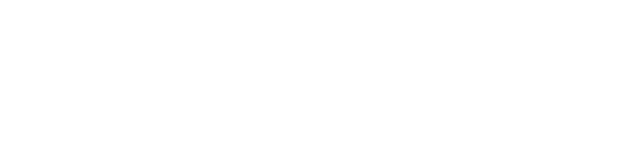
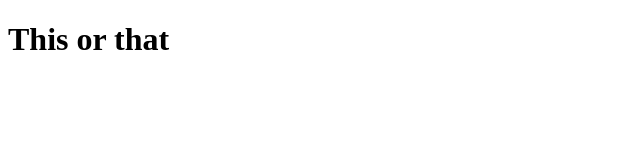
Before and after one commit to Anouchka-M/my-super-website, a plain HTML site: page index.html in a window 1280 px wide. Shown: the whole page, without its empty margins (0-640 px from the left). Drawn offline with Linux system fonts and the light colour scheme.

Commit message:
Ajout d'une balise h

```diff
--- a/index.html
+++ b/index.html
@@ -5,6 +5,7 @@
   <title>title</title>
 </head>
 <body>
+  <h1>This or that</h1>
 
 </body>
 </html>
```
